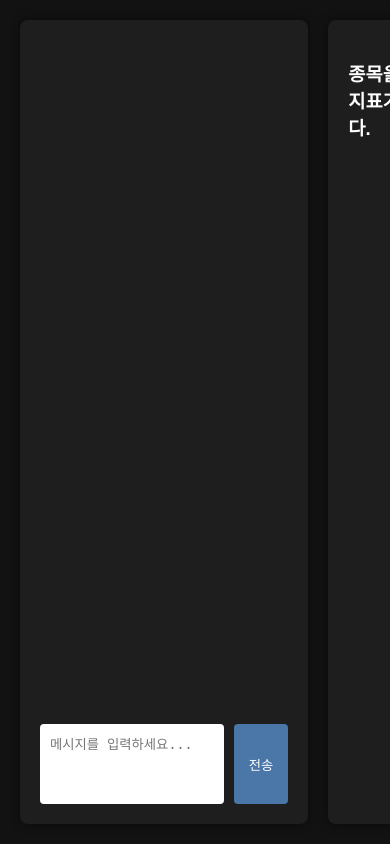
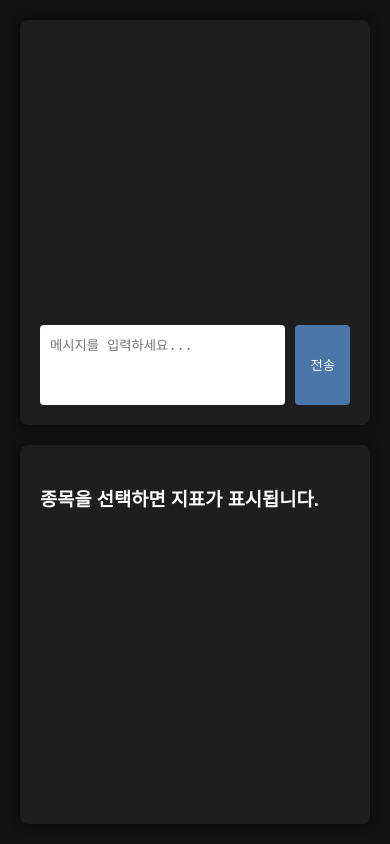
Before and after one commit to did88/Robo-Advisor, a Flask app: page / in a window 390 px wide. Run offline with Flask 3, Linux system fonts and the light colour scheme.

Commit message:
Enhance responsive layout and metrics display

```diff
--- a/static/css/style.css
+++ b/static/css/style.css
@@ -213,3 +213,16 @@ body {
     from { opacity: 0; transform: translateY(10px); }
     to { opacity: 1; transform: translateY(0); }
 }
+
+@media (max-width: 768px) {
+    body {
+        flex-direction: column;
+    }
+    .wrapper {
+        flex-direction: column;
+    }
+    .chat-panel,
+    #stock-info {
+        flex: 1 1 auto;
+    }
+}
--- a/static/js/script.js
+++ b/static/js/script.js
@@ -33,8 +33,20 @@ document.addEventListener('DOMContentLoaded', () => {
                 else if (!isNaN(val) && val >= 50) { status = 'neutral'; comment = '중간'; }
                 else { status = 'bad'; comment = '소형'; }
                 break;
+            case 'return_1y':
+            case 'return_3y':
+                if (val > 0) { status = 'good'; comment = '상승'; }
+                else if (val === 0) { status = 'neutral'; comment = '보합'; }
+                else { status = 'bad'; comment = '하락'; }
+                break;
         }
         return { comment, status };
+    }
+
+    function formatNumber(val) {
+        const num = parseFloat(val);
+        if (isNaN(num)) return val;
+        return num.toLocaleString();
     }
 
     function updateMetrics(info) {
@@ -50,14 +62,16 @@ document.addEventListener('DOMContentLoaded', () => {
             { key: 'debt_ratio', label: '부채비율', icon: '🏦' },
             { key: 'sales', label: '매출액', icon: '💰' },
             { key: 'market_cap', label: '시가총액', icon: '🏢' },
-            { key: 'main_products', label: '주요 제품', icon: '📦' },
             { key: 'return_1y', label: '1년 수익률', icon: '📈' },
             { key: 'return_3y', label: '3년 수익률', icon: '📈' },
         ];
         metrics.forEach(m => {
-            const value = info[m.key];
+            let value = info[m.key];
             if (value == null) return;
             let displayValue = value;
+            if (['sales','market_cap'].includes(m.key)) {
+                displayValue = formatNumber(value);
+            }
             if (['return_1y','return_3y'].includes(m.key)) {
                 displayValue = value + '%';
             }
@@ -74,7 +88,7 @@ document.addEventListener('DOMContentLoaded', () => {
     function updateRightPanel(info) {
         stockDetails.innerHTML = '';
         if (!info) {
-            stockDetails.textContent = '종목 정보를 찾을 수 없습니다.';
+            stockDetails.textContent = '기업 정보를 찾을 수 없습니다.';
             return;
         }
         let html = '';
@@ -88,7 +102,7 @@ document.addEventListener('DOMContentLoaded', () => {
             html += `<p>${info.description}</p>`;
         }
         if (info.products && info.products.length) {
-            html += '<ul>' + info.products.map(p => `<li>${p}</li>`).join('') + '</ul>';
+            html += '<h4>주요 제품</h4><ul>' + info.products.map(p => `<li>${p}</li>`).join('') + '</ul>';
         }
         stockDetails.innerHTML = html;
     }
```
